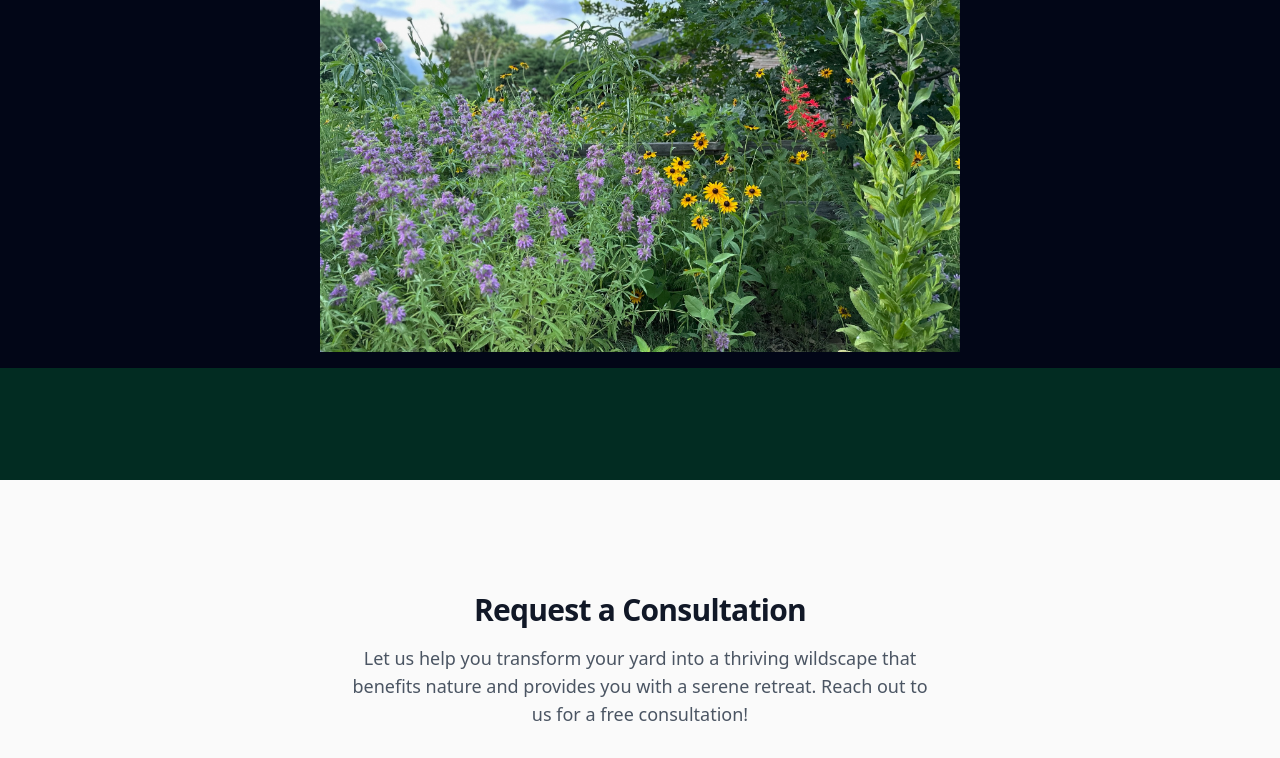
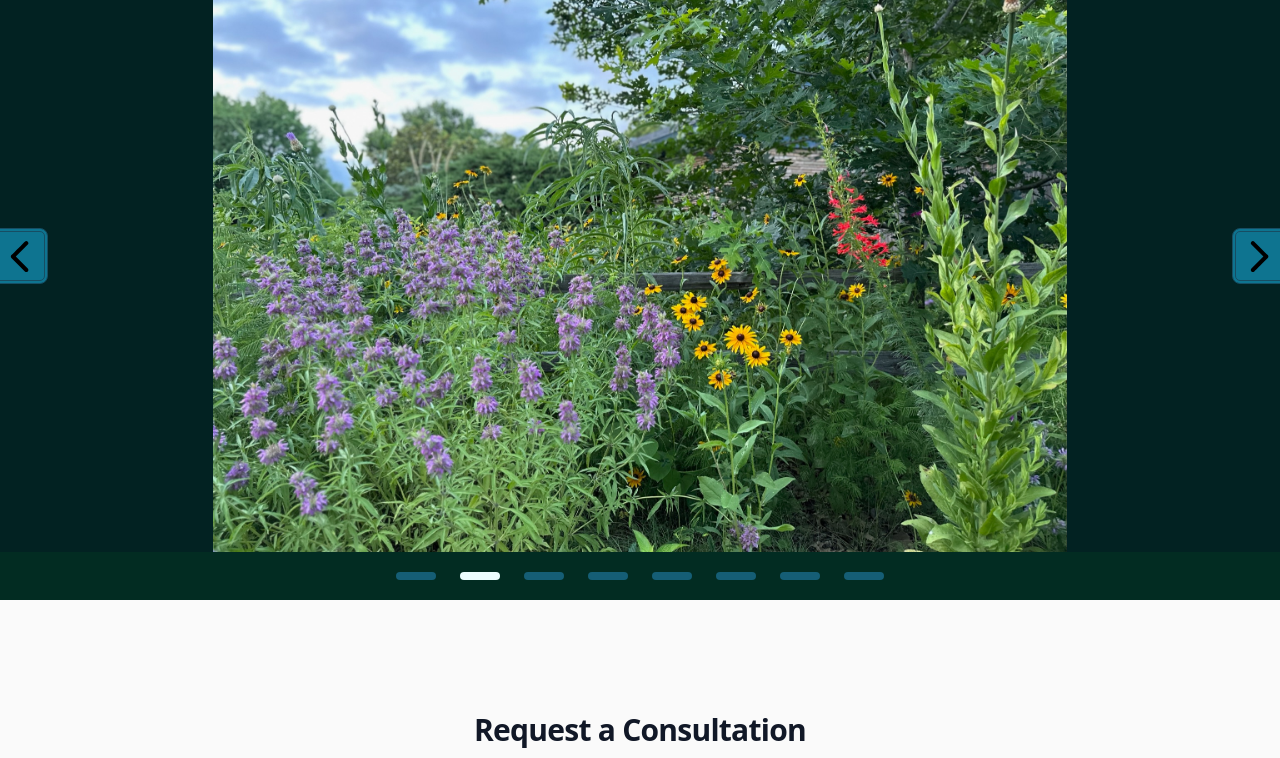
Before and after one commit to ppalms/ok-wildscapes, a Next.js app: page / in a window 1280 px wide. Shown: the part 1593-2351 px from the top of the page. Built offline with nearby package versions, Linux system fonts and the light colour scheme; grey boxes are pictures that could not be loaded.

Commit message:
Add carousel buttons

```diff
--- a/src/components/Carousel.tsx
+++ b/src/components/Carousel.tsx
@@ -3,9 +3,15 @@
 import Image from 'next/image';
 import useEmblaCarousel from 'embla-carousel-react';
 import Autoplay from 'embla-carousel-autoplay';
+import {
+  PrevButton,
+  NextButton,
+  usePrevNextButtons
+} from './CarouselArrowButtons';
+import { DotButton, useDotButton } from './CarouselDotButton';
 
 export const Carousel = () => {
-  const [emblaRef] = useEmblaCarousel(
+  const [emblaRef, emblaApi] = useEmblaCarousel(
     {
       align: 'start',
       loop: true,
@@ -14,6 +20,16 @@ export const Carousel = () => {
     },
     [Autoplay()]
   );
+
+  const { selectedIndex, scrollSnaps, onDotButtonClick } =
+    useDotButton(emblaApi);
+
+  const {
+    prevBtnDisabled,
+    nextBtnDisabled,
+    onPrevButtonClick,
+    onNextButtonClick
+  } = usePrevNextButtons(emblaApi);
 
   return (
     <div className="embla" ref={emblaRef}>
@@ -83,6 +99,23 @@ export const Carousel = () => {
           />
         </div>
       </div>
+
+      <div className="embla-buttons">
+        <PrevButton onClick={onPrevButtonClick} disabled={prevBtnDisabled} />
+        <NextButton onClick={onNextButtonClick} disabled={nextBtnDisabled} />
+      </div>
+
+      <div className="embla-dots">
+        {scrollSnaps.map((_, index) => (
+          <DotButton
+            key={index}
+            onClick={() => onDotButtonClick(index)}
+            className={'embla-dot'.concat(
+              index === selectedIndex ? ' embla-dot--selected' : ''
+            )}
+          />
+        ))}
+      </div>
     </div>
   );
 };
--- /dev/null
+++ b/src/components/CarouselArrowButtons.tsx
@@ -0,0 +1,101 @@
+import React, {
+  PropsWithChildren,
+  useCallback,
+  useEffect,
+  useState
+} from 'react';
+import { EmblaCarouselType } from 'embla-carousel';
+
+type UsePrevNextButtonsType = {
+  prevBtnDisabled: boolean;
+  nextBtnDisabled: boolean;
+  onPrevButtonClick: () => void;
+  onNextButtonClick: () => void;
+};
+
+export const usePrevNextButtons = (
+  emblaApi: EmblaCarouselType | undefined,
+  onButtonClick?: (emblaApi: EmblaCarouselType) => void
+): UsePrevNextButtonsType => {
+  const [prevBtnDisabled, setPrevBtnDisabled] = useState(true);
+  const [nextBtnDisabled, setNextBtnDisabled] = useState(true);
+
+  const onPrevButtonClick = useCallback(() => {
+    if (!emblaApi) return;
+    emblaApi.scrollPrev();
+    if (onButtonClick) onButtonClick(emblaApi);
+  }, [emblaApi, onButtonClick]);
+
+  const onNextButtonClick = useCallback(() => {
+    if (!emblaApi) return;
+    emblaApi.scrollNext();
+    if (onButtonClick) onButtonClick(emblaApi);
+  }, [emblaApi, onButtonClick]);
+
+  const onSelect = useCallback((emblaApi: EmblaCarouselType) => {
+    setPrevBtnDisabled(!emblaApi.canScrollPrev());
+    setNextBtnDisabled(!emblaApi.canScrollNext());
+  }, []);
+
+  useEffect(() => {
+    if (!emblaApi) return;
+
+    onSelect(emblaApi);
+    emblaApi.on('reInit', onSelect);
+    emblaApi.on('select', onSelect);
+  }, [emblaApi, onSelect]);
+
+  return {
+    prevBtnDisabled,
+    nextBtnDisabled,
+    onPrevButtonClick,
+    onNextButtonClick
+  };
+};
+
+type PropType = PropsWithChildren<
+  React.DetailedHTMLProps<
+    React.ButtonHTMLAttributes<HTMLButtonElement>,
+    HTMLButtonElement
+  >
+>;
+
+export const PrevButton: React.FC<PropType> = (props) => {
+  const { children, ...restProps } = props;
+
+  return (
+    <button
+      className="embla-button embla-button--prev"
+      type="button"
+      {...restProps}
+    >
+      <svg className="embla-button-svg" viewBox="0 0 532 532">
+        <path
+          fill="currentColor"
+          d="M355.66 11.354c13.793-13.805 36.208-13.805 50.001 0 13.785 13.804 13.785 36.238 0 50.034L201.22 266l204.442 204.61c13.785 13.805 13.785 36.239 0 50.044-13.793 13.796-36.208 13.796-50.002 0a5994246.277 5994246.277 0 0 0-229.332-229.454 35.065 35.065 0 0 1-10.326-25.126c0-9.2 3.393-18.26 10.326-25.2C172.192 194.973 332.731 34.31 355.66 11.354Z"
+        />
+      </svg>
+      {children}
+    </button>
+  );
+};
+
+export const NextButton: React.FC<PropType> = (props) => {
+  const { children, ...restProps } = props;
+
+  return (
+    <button
+      className="embla-button embla-button--next"
+      type="button"
+      {...restProps}
+    >
+      <svg className="embla-button-svg" viewBox="0 0 532 532">
+        <path
+          fill="currentColor"
+          d="M176.34 520.646c-13.793 13.805-36.208 13.805-50.001 0-13.785-13.804-13.785-36.238 0-50.034L330.78 266 126.34 61.391c-13.785-13.805-13.785-36.239 0-50.044 13.793-13.796 36.208-13.796 50.002 0 22.928 22.947 206.395 206.507 229.332 229.454a35.065 35.065 0 0 1 10.326 25.126c0 9.2-3.393 18.26-10.326 25.2-45.865 45.901-206.404 206.564-229.332 229.52Z"
+        />
+      </svg>
+      {children}
+    </button>
+  );
+};
--- /dev/null
+++ b/src/components/CarouselDotButton.tsx
@@ -0,0 +1,71 @@
+import React, {
+  PropsWithChildren,
+  useCallback,
+  useEffect,
+  useState
+} from 'react';
+import { EmblaCarouselType } from 'embla-carousel';
+
+type UseDotButtonType = {
+  selectedIndex: number;
+  scrollSnaps: number[];
+  onDotButtonClick: (index: number) => void;
+};
+
+export const useDotButton = (
+  emblaApi: EmblaCarouselType | undefined,
+  onButtonClick?: (emblaApi: EmblaCarouselType) => void
+): UseDotButtonType => {
+  const [selectedIndex, setSelectedIndex] = useState(0);
+  const [scrollSnaps, setScrollSnaps] = useState<number[]>([]);
+
+  const onDotButtonClick = useCallback(
+    (index: number) => {
+      if (!emblaApi) return;
+      emblaApi.scrollTo(index);
+      if (onButtonClick) onButtonClick(emblaApi);
+    },
+    [emblaApi, onButtonClick]
+  );
+
+  const onInit = useCallback((emblaApi: EmblaCarouselType) => {
+    setScrollSnaps(emblaApi.scrollSnapList());
+  }, []);
+
+  const onSelect = useCallback((emblaApi: EmblaCarouselType) => {
+    setSelectedIndex(emblaApi.selectedScrollSnap());
+  }, []);
+
+  useEffect(() => {
+    if (!emblaApi) return;
+
+    onInit(emblaApi);
+    onSelect(emblaApi);
+    emblaApi.on('reInit', onInit);
+    emblaApi.on('reInit', onSelect);
+    emblaApi.on('select', onSelect);
+  }, [emblaApi, onInit, onSelect]);
+
+  return {
+    selectedIndex,
+    scrollSnaps,
+    onDotButtonClick
+  };
+};
+
+type PropType = PropsWithChildren<
+  React.DetailedHTMLProps<
+    React.ButtonHTMLAttributes<HTMLButtonElement>,
+    HTMLButtonElement
+  >
+>;
+
+export const DotButton: React.FC<PropType> = (props) => {
+  const { children, ...restProps } = props;
+
+  return (
+    <button type="button" {...restProps}>
+      {children}
+    </button>
+  );
+};
--- a/src/components/Projects.tsx
+++ b/src/components/Projects.tsx
@@ -6,10 +6,10 @@ export function Projects() {
   return (
     <section
       id="projects"
-      className="relative overflow-hidden bg-emerald-950 py-20 sm:py-28"
+      className="relative overflow-hidden bg-emerald-950 pt-20 sm:pt-28"
     >
       <Container className="relative">
-        <div className="mx-auto max-w-xl sm:text-center">
+        <div className="mx-auto pb-4 max-w-xl sm:text-center">
           <h2 className="font-display text-3xl font-bold tracking-tight text-white">
             Our Projects
           </h2>
@@ -18,9 +18,10 @@ export function Projects() {
             across Oklahoma! Follow us on Instagram for regular updates and
             snapshots of our projects in action.
           </p>
-          <div className="my-8">
+          <div className="p-8">
             <div className="flex items-center justify-center">
               <a
+                className="p-4 rounded-2xl shadow-neutral-950 shadow-lg border-4 border-dashed border-emerald-800 hover:bg-emerald-900"
                 href="https://www.instagram.com/oklahomawildscapes/?utm_source=ig_embed&amp;utm_campaign=loading"
                 target="_blank"
               >
--- a/src/styles/globals.css
+++ b/src/styles/globals.css
@@ -4,7 +4,11 @@
 
 @layer components {
   .h-100 {
-    height: 30rem;
+    height: 40rem;
+  }
+  .bg-emerald-1000 {
+    --tw-bg-opacity: 1;
+    background-color: rgb(2 34 34 / var(--tw-bg-opacity));
   }
 }
 
@@ -38,7 +42,7 @@ body {
 
 /* Embla Carousel styles https://www.embla-carousel.com */
 .embla {
-  @apply w-full overflow-hidden p-4 bg-slate-950;
+  @apply w-full overflow-hidden relative bg-emerald-1000;
 }
 .embla-container {
   @apply flex h-80 sm:h-100;
@@ -47,12 +51,51 @@ body {
   flex: 0 0 100%;
   position: relative;
 }
-.embla-slide:hover {
+.embla-slide:hover,
+.embla-buttons:hover {
   cursor: grab;
 }
-.embla-slide:active {
+.embla-slide:active,
+.embla-buttons:active {
   cursor: grabbing;
 }
 .carousel-image {
   object-fit: contain;
 }
+.embla-buttons {
+  @apply absolute left-0 top-2/4 -translate-y-2/4 flex items-center justify-between w-full;
+}
+.embla-button {
+  @apply hidden sm:flex -mx-2 w-14 h-14 justify-center items-center cursor-pointer bg-cyan-700 rounded-lg border-double border-4 border-cyan-900 hover:bg-cyan-600 active:bg-neutral-500;
+}
+.embla-button:disabled {
+  opacity: 0.3;
+}
+.embla-button-svg {
+  width: 65%;
+  height: 65%;
+}
+.embla-dot {
+  -webkit-appearance: none;
+  background-color: transparent;
+  touch-action: manipulation;
+  display: inline-flex;
+  text-decoration: none;
+  cursor: pointer;
+  border: 0;
+  padding: 0;
+  margin: 0;
+}
+.embla-dots {
+  @apply relative flex items-center justify-center left-0 right-0 bg-emerald-950 pb-1 sm:p-0;
+}
+.embla-dot {
+  @apply flex items-center mx-3 w-10 h-8 sm:h-12;
+}
+.embla-dot:after {
+  content: '';
+  @apply w-full h-2 rounded bg-cyan-800;
+}
+.embla-dot--selected:after {
+  @apply bg-cyan-50;
+}
```
